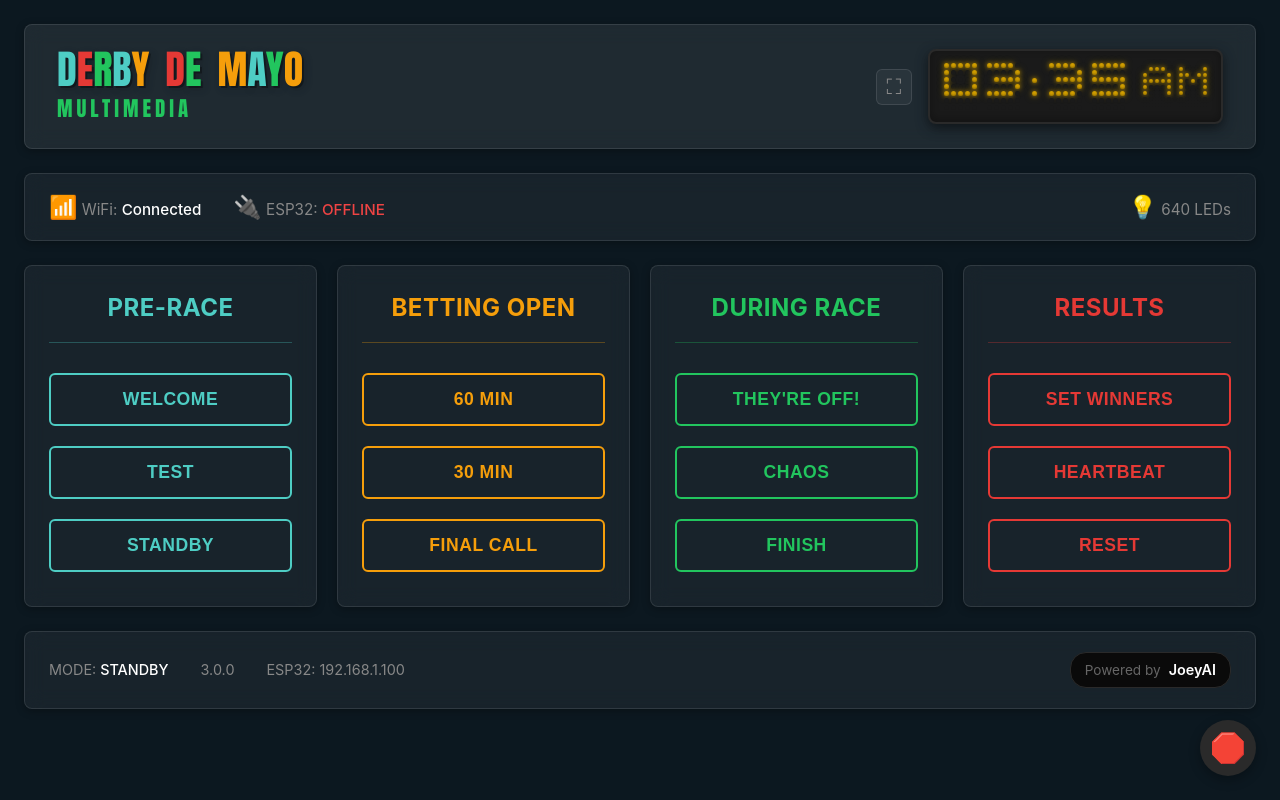
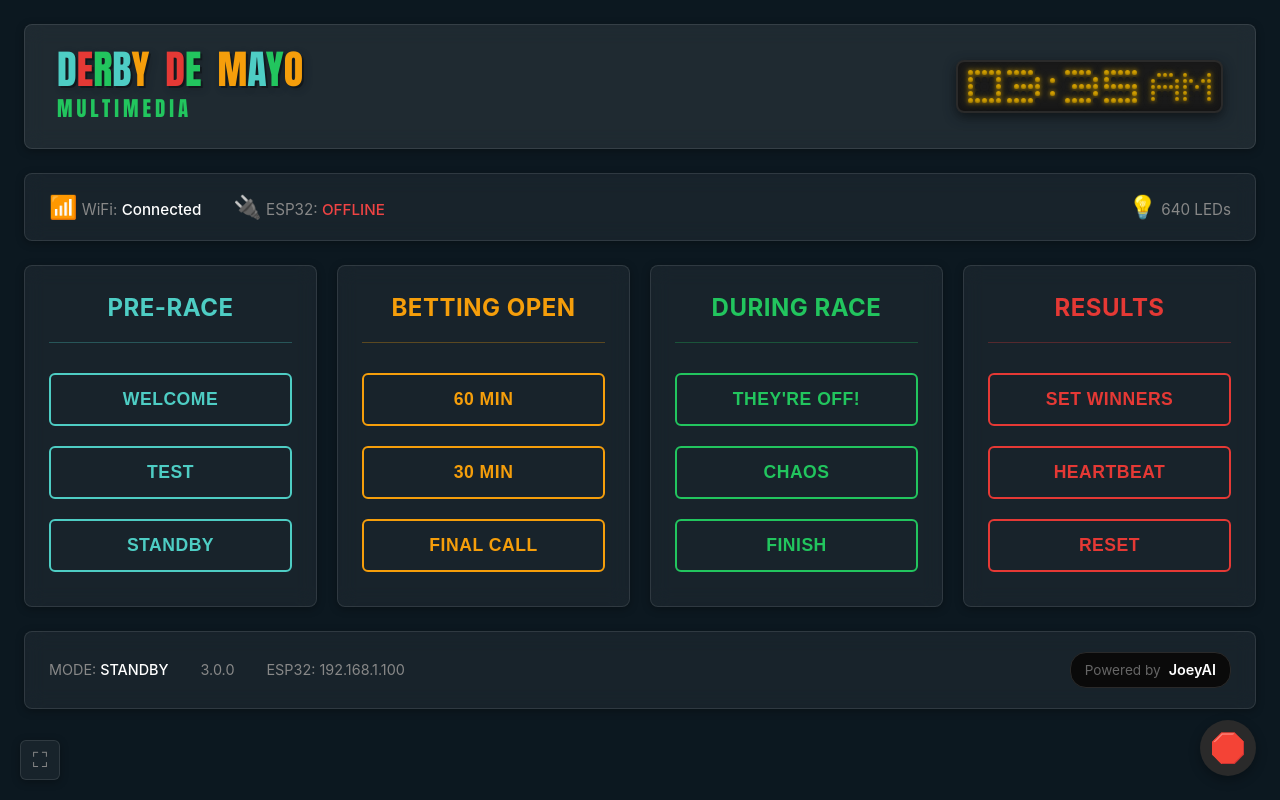
Before and after one commit to JoeyEinTX/DDM-Multimedia, a Flask app: page / in a window 1280 px wide. Run offline with Flask 3, Linux system fonts and the light colour scheme; data that the repository does not hold is empty.

Commit message:
Layout fixes: fullscreen button to bottom-left, graphical weather widget, fix clock 5x5 grid

```diff
--- a/pi5/static/css/ddm_style.css
+++ b/pi5/static/css/ddm_style.css
@@ -138,10 +138,13 @@ body {
     color: #888888;
 }
 
-/* Fullscreen Toggle Button */
-.btn-fullscreen {
-    width: 36px;
-    height: 36px;
+/* Fullscreen Toggle Button - Bottom Left Corner */
+.btn-fullscreen-corner {
+    position: fixed;
+    bottom: 20px;
+    left: 20px;
+    width: 40px;
+    height: 40px;
     display: flex;
     align-items: center;
     justify-content: center;
@@ -150,18 +153,20 @@ body {
     border-radius: 6px;
     cursor: pointer;
     transition: all 0.2s ease;
-    font-size: 1.2em;
+    font-size: 1.3em;
     color: #888888;
     padding: 0;
+    z-index: 900;
+    box-shadow: 0 2px 8px rgba(0, 0, 0, 0.3);
 }
 
-.btn-fullscreen:hover {
+.btn-fullscreen-corner:hover {
     background: rgba(255, 255, 255, 0.1);
     border-color: rgba(255, 255, 255, 0.2);
     color: #ffffff;
 }
 
-.btn-fullscreen:active {
+.btn-fullscreen-corner:active {
     transform: scale(0.95);
 }
 
@@ -174,13 +179,14 @@ body {
 .tote-clock-container {
     display: flex;
     align-items: center;
-    padding: 10px 12px;
+    padding: 8px 10px;
     background: #1a1a1a;
     border-radius: 8px;
     border: 2px solid #2a2a2a;
     box-shadow:
         0 4px 12px rgba(0, 0, 0, 0.5),
         inset 0 -2px 8px rgba(0, 0, 0, 0.3);
+    width: fit-content;
 }
 
 .tote-display {
@@ -189,13 +195,13 @@ body {
     gap: 6px;
 }
 
-/* Dot matrix digit container */
+/* Dot matrix digit container - 5 columns x 5 rows (not 7!)  */
 .dot-digit {
     display: grid;
     grid-template-columns: repeat(5, 1fr);
-    grid-template-rows: repeat(7, 1fr);
+    grid-template-rows: repeat(5, 1fr);
     gap: 2px;
-    padding: 2px;
+    padding: 0;
 }
 
 /* Individual dot/bulb */
--- a/pi5/static/js/ddm_control.js
+++ b/pi5/static/js/ddm_control.js
@@ -83,18 +83,19 @@ const dotPatterns = {
     'M': [0x1F, 0x02, 0x04, 0x02, 0x1F]
 };
 
-// Create a digit element with dot matrix
+// Create a digit element with dot matrix (5x5 grid)
 function createDotDigit(char) {
     const digit = document.createElement('div');
     digit.className = 'dot-digit';
     const pattern = dotPatterns[char] || [0,0,0,0,0];
 
-    for (let row = 0; row < 7; row++) {
+    // Generate 5 rows × 5 columns = 25 dots
+    for (let row = 0; row < 5; row++) {
         for (let col = 0; col < 5; col++) {
             const dot = document.createElement('div');
             dot.className = 'dot';
-            // Use bit 0 for top row (row 0), bit 4 for bottom data row (row 4)
-            if (row < 5 && (pattern[col] & (1 << row))) {
+            // Check if this dot should be lit based on the pattern
+            if (pattern[col] & (1 << row)) {
                 dot.classList.add('lit');
             }
             digit.appendChild(dot);
@@ -611,19 +612,25 @@ async function getWeather() {
         if (data.success && data.current && data.hourly) {
             weatherData = data;
 
-            // Update header summary
+            // Update graphical header summary
             const summary = document.getElementById('weather-summary');
             const current = data.current;
             const temp = Math.round(current.temp_f);
+            const tempColorClass = getTempColorClass(temp);
             const condition = current.condition.text;
             const location = data.location || 'Dallas, TX';
+            const iconUrl = current.condition.icon.replace('64x64', '128x128');
 
-            // Format: "Mon, Dec 8 • Dallas, TX • 49°F • Clear"
-            const now = new Date();
-            const dateStr = now.toLocaleDateString('en-US', { weekday: 'short', month: 'short', day: 'numeric' });
-
-            summary.innerHTML = `${dateStr} • ${location} • ${temp}°F • ${condition}`;
-            summary.style.display = 'block';
+            // Build graphical weather widget
+            summary.innerHTML = `
+                <img src="https:${iconUrl}" alt="${condition}" class="weather-icon">
+                <div class="weather-info">
+                    <div class="weather-temp-large ${tempColorClass}">${temp}°F</div>
+                    <div class="weather-condition">${condition}</div>
+                    <div class="weather-location">${location}</div>
+                </div>
+            `;
+            summary.style.display = 'flex';
         }
     } catch (error) {
         console.error('Error fetching weather:', error);
--- a/pi5/templates/dashboard.html
+++ b/pi5/templates/dashboard.html
@@ -21,15 +21,12 @@
                         <span class="letter" style="color: #4ECDC4;">D</span><span class="letter" style="color: #E53935;">E</span><span class="letter" style="color: #22c55e;">R</span><span class="letter" style="color: #4ECDC4;">B</span><span class="letter" style="color: #f59e0b;">Y</span><span class="word-space"></span><span class="letter" style="color: #E53935;">D</span><span class="letter" style="color: #22c55e;">E</span><span class="word-space"></span><span class="letter" style="color: #f59e0b;">M</span><span class="letter" style="color: #4ECDC4;">A</span><span class="letter" style="color: #22c55e;">Y</span><span class="letter" style="color: #f59e0b;">O</span>
                     </div>
                     <div class="sub-title">MULTIMEDIA</div>
-                    <div id="weather-summary" class="weather-summary" onclick="openWeatherModal()" style="display: none;">
-                        <!-- Weather summary will be inserted here -->
-                    </div>
                 </div>
             </div>
             <div class="header-info">
-                <button id="fullscreen-toggle" class="btn-fullscreen" onclick="toggleFullscreen()" title="Toggle Fullscreen">
-                    <span id="fullscreen-icon">⛶</span>
-                </button>
+                <div id="weather-summary" class="weather-summary-graphical" onclick="openWeatherModal()" style="display: none;">
+                    <!-- Weather summary will be inserted here -->
+                </div>
                 <div class="tote-clock-container">
                     <div id="tote-display" class="tote-display">
                         <!-- Dot matrix digits will be inserted here by JavaScript -->
@@ -119,6 +116,11 @@
         </div>
     </div>
 
+    <!-- Fullscreen Toggle (bottom left) -->
+    <button id="fullscreen-toggle" class="btn-fullscreen-corner" onclick="toggleFullscreen()" title="Toggle Fullscreen">
+        <span id="fullscreen-icon">⛶</span>
+    </button>
+
     <!-- Emergency Stop Icon (collapsible) -->
     <div id="emergency-icon" class="emergency-icon" onclick="toggleEmergencyStop()">
         🛑
```
Also changed, not shown: other parts of pi5/static/css/ddm_style.css (+40 -7 lines).
